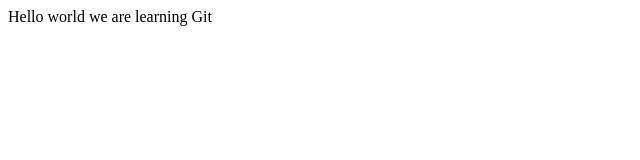
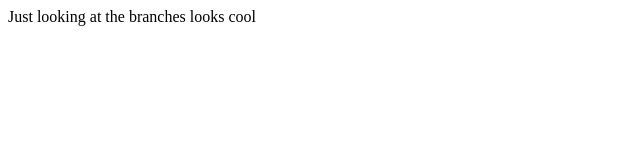
Before and after one commit to aashah15/GitTest, a plain HTML site: page Index.html in a window 1280 px wide. Shown: the full height of the page, 0-640 px from the left. Drawn offline with Linux system fonts and the light colour scheme.

Commit message:
Just chilling with master branch

```diff
--- a/Index.html
+++ b/Index.html
@@ -5,6 +5,6 @@
     <title>Git Test</title>
 </head>
 <body>
-</h2>    Hello world we are learning Git </h2>
+</h2> Just looking at the branches looks cool </h2>
 </body>
 </html>
```
